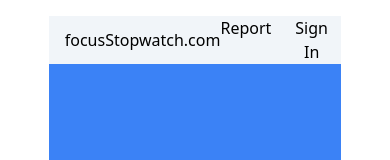
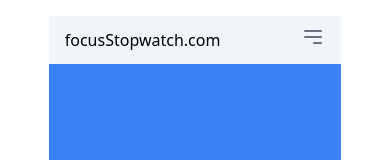
Before and after one commit to hilmyveradin/focusstopwatch-vue, a Vue app: page / in a window 390 px wide. Shown: the top 160 px of the page. Built offline with nearby package versions, Linux system fonts and the light colour scheme.

Commit message:
format and working hamburger icon

```diff
--- a/src/App.vue
+++ b/src/App.vue
@@ -1,7 +1,7 @@
 // eslint-disable-next-line eslint-comments/no-unused-disable
 <template>
   <div>
-    <router-view/>
+    <router-view />
   </div>
 </template>
 
--- a/src/components/SpinnerComponent.vue
+++ b/src/components/SpinnerComponent.vue
@@ -23,8 +23,8 @@ export default {
   props: {
     isLoading: {
       type: Boolean,
-      default: false,
-    },
-  },
-};
+      default: false
+    }
+  }
+}
 </script>
--- a/src/router/index.js
+++ b/src/router/index.js
@@ -6,8 +6,8 @@ const router = createRouter({
   history: createWebHistory(import.meta.env.BASE_URL),
   routes: [
     {
-      path:'/',
-      name:'home',
+      path: '/',
+      name: 'home',
       component: HomeView
     },
     {
--- a/src/views/HomeView.vue
+++ b/src/views/HomeView.vue
@@ -12,6 +12,7 @@ const hourCounter = ref(0)
 const intervalId = ref(null)
 const buttonText = ref('Start')
 const laps = ref([])
+const isMenuOpen = ref(false)
 
 const isLoading = ref(false)
 
@@ -28,6 +29,10 @@ onMounted(() => {
 const formattedSecond = computed(() => secondCounter.value.toString().padStart(2, '0'))
 const formattedMinute = computed(() => minuteCounter.value.toString().padStart(2, '0'))
 const formattedHour = computed(() => hourCounter.value.toString().padStart(2, '0'))
+
+const toggleMenu = () => {
+  isMenuOpen.value = !isMenuOpen.value
+}
 
 const formattedLaps = (index) => {
   const lap = laps.value[index]
@@ -93,21 +98,70 @@ async function signOut() {
         <div class="flex items-center justify-between h-12 bg-slate-100">
           <h1 class="ml-4 flex-start">focusStopwatch.com</h1>
 
-        <ul class="flex mr-4 space-x-6">
-          <li>Report</li>
-          <li>
-            <SpinnerComponent v-if="isLoading" :is-loading="isLoading"/>
-            <button v-else-if="session" @click="signOut">
+          <ul class="flex mr-4">
+            <li class="relative sm:hidden">
+              <button @click="toggleMenu">
+                <svg
+                  class="w-6 h-6 text-gray-500"
+                  fill="none"
+                  stroke="currentColor"
+                  viewBox="0 0 24 24"
+                  xmlns="http://www.w3.org/2000/svg"
+                >
+                  <path
+                    stroke-linecap="round"
+                    stroke-linejoin="round"
+                    stroke-width="2"
+                    d="M4 6h16M4 12h16m-7 6h7"
+                  ></path>
+                </svg>
+              </button>
+              <div
+                v-if="isMenuOpen"
+                class="absolute right-0 w-48 py-2 mt-2 bg-white rounded-lg shadow-xl"
+              >
+                <ul>
+                  <li
+                    class="block px-4 py-2 text-sm text-gray-700 cursor-pointer hover:bg-blue-500 hover:text-white"
+                  >
+                    Report
+                  </li>
+                  <li
+                    class="hidden text-sm text-gray-700 cursor-pointer hover:bg-blue-500 hover:text-white sm:block"
+                  >
+                    <SpinnerComponent v-if="isLoading" :is-loading="isLoading" />
+                    <button class="w-full h-full px-4 py-2" v-else-if="session" @click="signOut">
                       <span>Sign Out</span>
                     </button>
-            <button v-else @click="goToSignIn">
+                    <button class="w-full h-full px-4 py-2" v-else @click="goToSignIn">
+                      <span>Sign In</span>
+                    </button>
+                  </li>
+                </ul>
+              </div>
+            </li>
+            <li
+              class="hidden px-4 py-2 text-sm text-gray-700 cursor-pointer hover:bg-blue-500 hover:text-white sm:block"
+            >
+              Report
+            </li>
+            <li
+              class="hidden text-sm text-gray-700 cursor-pointer hover:bg-blue-500 hover:text-white sm:block"
+            >
+              <SpinnerComponent v-if="isLoading" :is-loading="isLoading" />
+              <button class="w-full h-full px-4 py-2" v-else-if="session" @click="signOut">
+                <span>Sign Out</span>
+              </button>
+              <button class="w-full h-full px-4 py-2" v-else @click="goToSignIn">
                 <span>Sign In</span>
               </button>
             </li>
           </ul>
         </div>
 
-      <div class="flex flex-col items-center justify-center py-20 space-y-5 bg-blue-500 min-h-1/2">
+        <div
+          class="flex flex-col items-center justify-center py-20 space-y-5 bg-blue-500 min-h-1/2"
+        >
           <div class="flex justify-center space-x-5">
             <div class="p-5 text-white bg-black rounded-lg">{{ formattedHour }}</div>
             <div class="p-5 text-white bg-black rounded-lg">{{ formattedMinute }}</div>
@@ -130,7 +184,6 @@ async function signOut() {
         </div>
       </div>
     </div>
-  <router-view/>
   </div>
 </template>
 
@@ -139,4 +192,9 @@ async function signOut() {
   border-left: 1px solid black;
   margin: 0 8px;
 }
+
+.pop-out {
+  transform: translateX(0.5rem);
+  transition: transform 0.3s ease;
+}
 </style>
```
Also changed, not shown: src/views/SignInView.vue (+20 -7 lines). Lines whose indentation alone changed are shown as unchanged.
